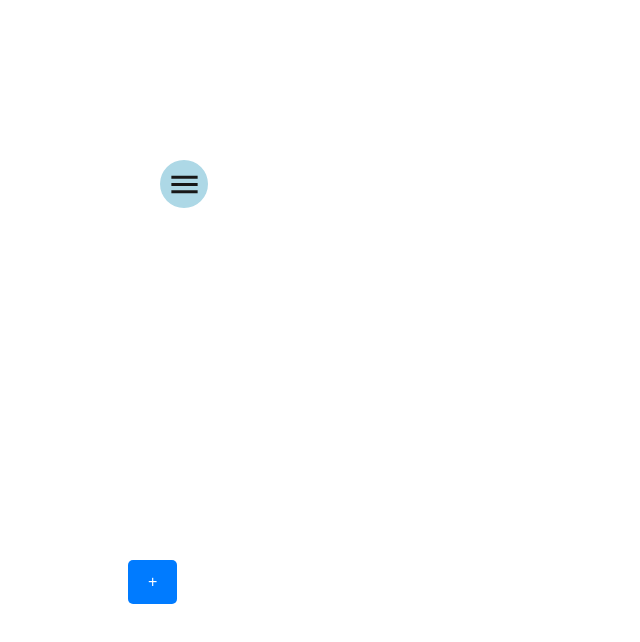
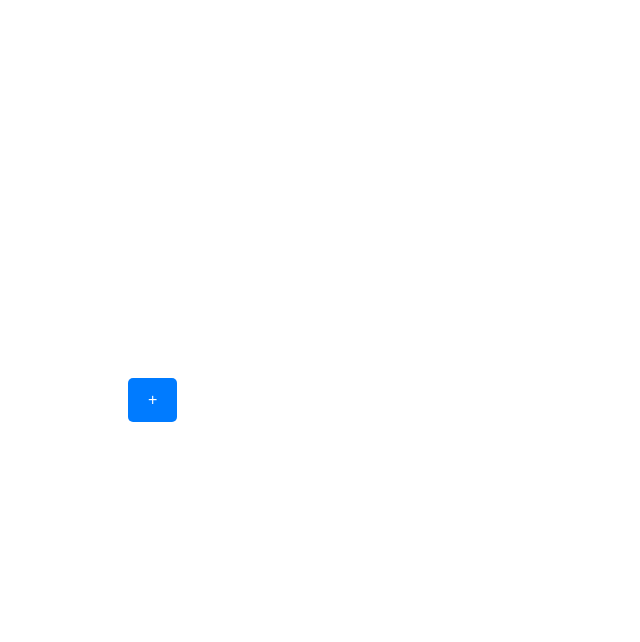
Before and after one commit to Duc-V/free-quizzlet, a Next.js app: page / in a window 1280 px wide. Shown: the top 642 px of the page, without its empty margins (0-640 px from the left). Built offline with nearby package versions, Linux system fonts and the light colour scheme.

Commit message:
fixed nesting issue of a tags in nextjs

```diff
--- a/components/Deck.jsx
+++ b/components/Deck.jsx
@@ -18,15 +18,8 @@ const Deck = () => {
             <div className={styles.deck}>
                 <div className={styles.container}>
 
-
                     {quizzes.map( (quiz) => (
-
-                        <Link href={{
-                            pathname: 'pages/card/[slug]',
-                            query: { slug: quiz.id },
-                        }}>
-                            <DeckCard key={quiz.id} quiz={quiz}/>
-                        </Link>
+                        <DeckCard key={quiz.id} quiz={quiz} />
                     ))}
                 </div>
             </div>
--- a/components/Deck.module.css
+++ b/components/Deck.module.css
@@ -1,17 +1,17 @@
+.deck{
+    display: flex;
+    justify-content: center;
+    flex-wrap: wrap;
+
+    width: clamp(60vw, 80vw, 80vw);
+
+}
+
+
 .container{
     display: flex;
     justify-content: flex-start;
     flex-wrap: wrap;
     background: black;
-    gap:1rem;
+    gap:1rem
 }
-
-.deck{
-    display: flex;
-    justify-content: center;
-    flex-wrap: wrap;
-
-    padding: min(5rem, 8%);
-    width: clamp(60vw, 80vw, 80vw);
-    height: clamp(50vh, 70vh, 100vh);
-}
--- a/components/DeckCard/DeckCard.jsx
+++ b/components/DeckCard/DeckCard.jsx
@@ -2,9 +2,11 @@ import React from 'react';
 import styles from './DeckCard.module.css'
 import useStore from "@/hooks/useStore"
 import Link from 'next/link';
+import { useRouter } from 'next/router';
 const DeckCard = ({quiz}) => {
 
     const {removeQuiz} = useStore();
+    const router = useRouter();
 
     const rmQuiz = (id) => (event) => {
         event.stopPropagation(); // Prevents the event from reaching the parent
@@ -12,22 +14,32 @@ const DeckCard = ({quiz}) => {
         removeQuiz(id);
     };
 
+    const goToEdit = (event) => {
+        event.stopPropagation();
+        event.preventDefault();
+        router.push({
+            pathname: '/pages/edit/[slug]',
+            query: { slug: quiz.id },
+        });
+    };
+
+
 
     return (
         <div className={styles.deckcard}>
-            <div>
-                {quiz.name}
-            </div>
-            <button onClick={rmQuiz(quiz.id)}>
+            <Link href={{
+                pathname: 'pages/card/[slug]',
+                query: { slug: quiz.id },
+            }}>
+                <div>
+                    {quiz.name ? quiz.name : "unnamed quiz"}
+                </div>
+
+                <span onClick={rmQuiz(quiz.id)}>
                 delete card
-            </button>
-            <Link
-                href={{
-                    pathname: '/pages/edit/[slug]',
-                    query: { slug: quiz.id },
-                }}
-            >
-                <div>
+                </span>
+
+                <div onClick={goToEdit}>
                     edit
                 </div>
             </Link>
--- a/components/DeckCard/DeckCard.module.css
+++ b/components/DeckCard/DeckCard.module.css
@@ -1,7 +1,8 @@
 
 .deckcard{
     background: lightblue;
-    width: 20rem;
-    height: auto;
-    aspect-ratio: 3/2;
+    min-width: 20rem;
+    border: 3px solid black;
+    /*height: clamp(100px, 100px, 100px);*/
+    /*aspect-ratio: 3/2;*/
 }
--- a/pages/index.js
+++ b/pages/index.js
@@ -3,7 +3,7 @@ import Home from "@/pages/pages/Home"
 export default function App() {
   return (
     <div>
-        <Navbar/>
+        {/*<Navbar/>*/}
         <Home/>
     </div>
   );
--- a/pages/pages/Home.jsx
+++ b/pages/pages/Home.jsx
@@ -2,10 +2,11 @@ import React  from "react";
 import Deck from "@/components/Deck";
 import Button from "@/components/Button/Button";
 import Link from "next/link";
+import styles from "./Home.module.css"
 const Home = () => {
 
     return (
-        <div>
+        <div className={styles.home}>
             <Deck />
             <Link href={
                 {pathname: 'pages/CreateCard'}
--- /dev/null
+++ b/pages/pages/Home.module.css
@@ -0,0 +1,6 @@
+.home {
+    height: 100vh;
+    display: flex;
+    flex-direction: column;
+    justify-content: center;
+}
--- a/pages/pages/edit/[id].jsx
+++ b/pages/pages/edit/[id].jsx
@@ -9,11 +9,11 @@ const MyComponent = () => {
 
     const {getQuiz, editQuiz} = useStore()
 
+    // get the current quiz (set of questions)
     const quiz = getQuiz(id) || [];
 
+    // useFlashCard is used to manipulate the quiz data
     const {questions, handleChange, addNewCard, deleteCard} = useFlashCards(quiz.questions);
-
-    console.log(questions);
 
     if (!id || !questions) return <p>Loading...</p>;
 
@@ -35,6 +35,9 @@ const MyComponent = () => {
                     ))
                 }
 
+                <div onClick={addNewCard}>
+                    Add question
+                </div>
                 <div onClick={updateQuiz}>
                     Update quiz
                 </div>
```
